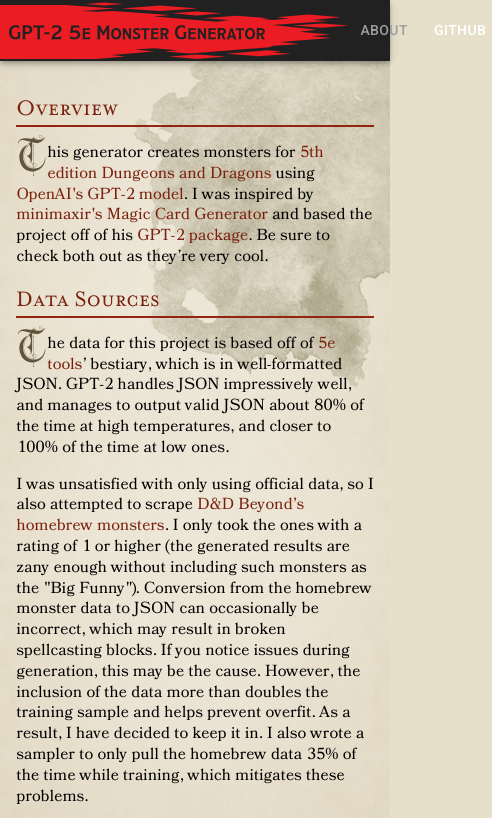
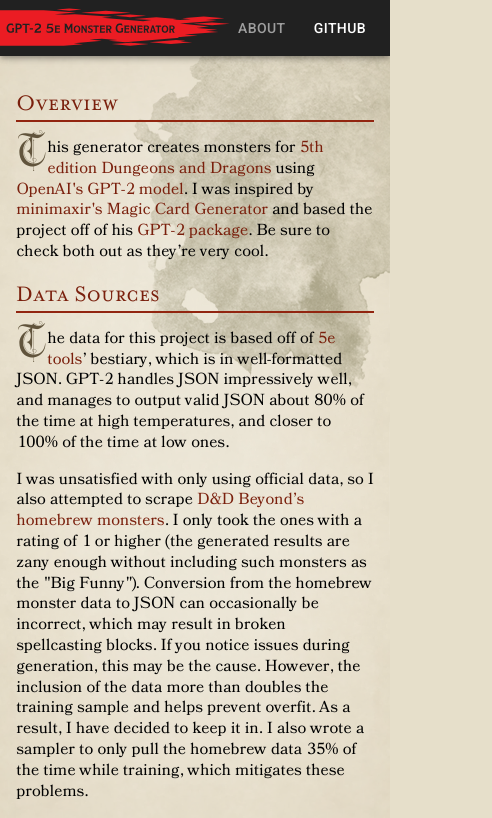
Before and after one commit to dhlanm/gpt-2-dnd-frontend, a React (Create React App) app: page /about in a window 390 px wide. Shown: the top 818 px of the page, 492 px wide, since content can reach past the window. Built offline with nearby package versions, Linux system fonts and the light colour scheme.

Commit message:
Fix banner size on mobile

```diff
--- a/src/Header.tsx
+++ b/src/Header.tsx
@@ -12,15 +12,28 @@
 import { grey } from '@material-ui/core/colors'
 import header from './header.svg'
 
-const useStyles = makeStyles(() =>
+const useStyles = makeStyles(theme =>
 	createStyles({
 		title: {
 			flexGrow: 1,
+			position: 'relative',
 		},
 		header: {
-			marginLeft: -20,
-			marginBottom: -12,
 			height: 64,
+			marginLeft: -18,
+			position: 'absolute',
+			top: 0,
+			transform: 'translateY(-50%)',
+			transition: 'opacity 100ms linear',
+			[theme.breakpoints.down('xs')]: {
+				height: 42,
+			},
+			'&:hover': {
+				opacity: 0.8,
+			},
+			'&:active': {
+				opacity: 0.7,
+			},
 		},
 		home: {
 			color: 'inherit',
```
